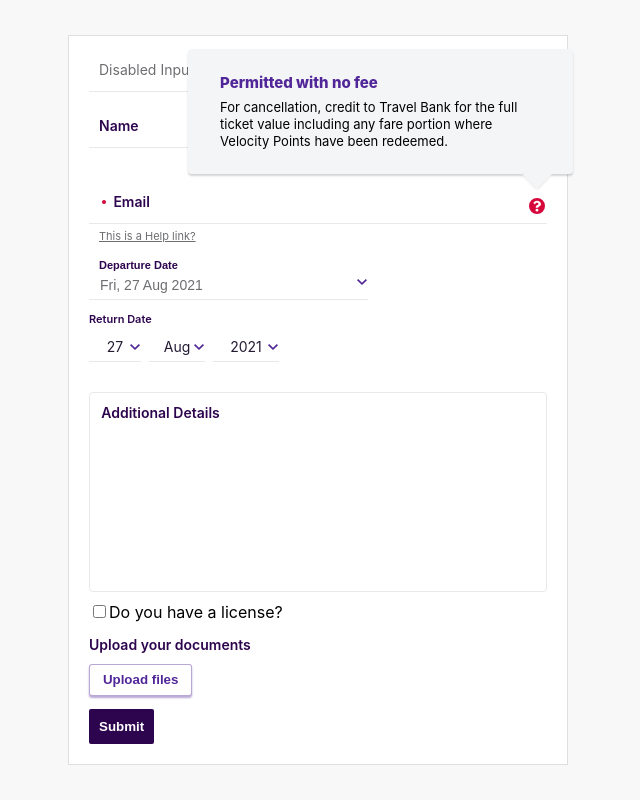
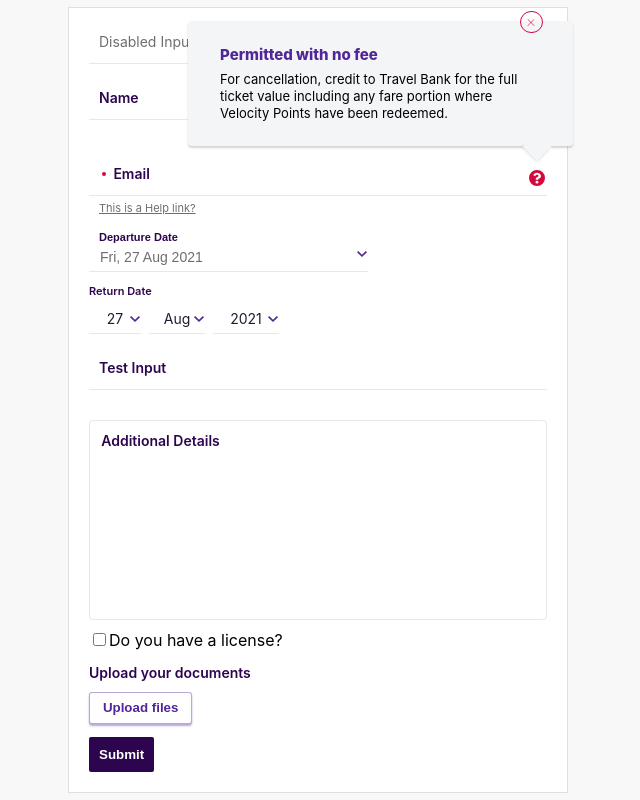
Before and after one commit to iamjoelgeorge/resuable-formik-forms-library, a React (Create React App) app: page / in a window 1280 px wide. Shown: the whole page, without its empty margins (322-962 px from the left). Built offline with nearby package versions, Linux system fonts and the light colour scheme.

Commit message:
Finished the Tooltip component.

```diff
--- a/src/components/CustomFormikForm/FormOne/FormOne.js
+++ b/src/components/CustomFormikForm/FormOne/FormOne.js
@@ -1,6 +1,8 @@
 /* eslint-disable */
-import { Field } from 'formik';
+
 import React from 'react';
+
+import styles from './FormOne.module.scss';
 import Button from '../../Button/Button';
 import Checkbox from '../Checkbox/Checkbox';
 import DatePicker from '../DatePicker/DatePicker';
@@ -8,8 +10,6 @@ import FileUploadInput from '../FileUploadInput/FileUploadInput';
 import FormContainer from '../FormContainer/FormContainer';
 import Input from '../Input/Input';
 import Textarea from '../Textarea/Textarea';
-
-import styles from './FormOne.module.scss';
 
 const FormOne = () => {
   const initialValues = {
@@ -87,10 +87,13 @@ const FormOne = () => {
         helpLink='#'
         helpLinkText='This is a Help link?'
         isRequired
-        showTooltipImage
+        showTooltipIcon
+        tooltipIconHeading='Permitted with no fee'
+        tooltipIconContent='For cancellation, credit to Travel Bank for the full ticket value including any fare portion where Velocity Points have been redeemed.'
       />
       <DatePicker name='departureDate' label='Departure Date' />
       <DatePicker name='returnDate' dropdown label='Return Date' />
+      <Input type='test' name='test' label='Test Input' />
       <Textarea name='description' label='Additional Details' />
       <Checkbox name='license' label='Do you have a license?' />
       <FileUploadInput name='idProofs' label='Upload your documents' />
--- a/src/components/CustomFormikForm/Input/Input.js
+++ b/src/components/CustomFormikForm/Input/Input.js
@@ -5,7 +5,6 @@ import { Field } from 'formik';
 
 import styles from './Input.module.scss';
 import { joinClassNames } from '../../../utils/utils';
-import ToolTipIcon from '../../../assets/images/help.svg';
 import ErrorText from '../ErrorText/ErrorText';
 import SlidingLabel from '../SlidingLabel/SlidingLabel';
 import Link from '../Link/Link';
@@ -18,7 +17,10 @@ const Input = (props) => {
     placeholder,
     formik,
     containerClass: customContainerClass,
-    showTooltipImage = false,
+    showTooltipIcon = false,
+    tooltipIconHeading,
+    tooltipIconContent,
+    tooltipIconContentElement,
     tooltipLink,
     tooltipLinkText,
     helpLinkText,
@@ -90,9 +92,13 @@ const Input = (props) => {
           />
         )}
 
-        {showTooltipImage && (
+        {showTooltipIcon && (
           <div className={styles.toolTipWithImage}>
-            <ToolTip />
+            <ToolTip
+              heading={tooltipIconHeading}
+              content={tooltipIconContent}
+              contentElement={tooltipIconContentElement}
+            />
           </div>
         )}
       </div>
@@ -114,7 +120,10 @@ Input.propTypes = {
   placeholder: PropTypes.string,
   formik: PropTypes.object,
   containerClass: PropTypes.string,
-  showTooltipImage: PropTypes.bool,
+  showTooltipIcon: PropTypes.bool,
+  tooltipIconHeading: PropTypes.string,
+  tooltipIconContent: PropTypes.string,
+  tooltipIconContentElement: PropTypes.element,
   tooltipLink: PropTypes.string,
   tooltipLinkText: PropTypes.string,
   helpLinkText: PropTypes.string,
--- a/src/components/CustomFormikForm/ToolTip/ToolTip.js
+++ b/src/components/CustomFormikForm/ToolTip/ToolTip.js
@@ -1,33 +1,68 @@
-import React, { useState } from 'react';
-import DefaultToolTipIcon from '../../../assets/images/help.svg';
+import React, { useState, useLayoutEffect, useRef } from 'react';
+
+import PropTypes from 'prop-types';
 
 import styles from './ToolTip.module.scss';
+import ToolTipIcon from '../../../assets/images/help.svg';
 
 const ToolTip = (props) => {
-  const { icon, heading, description } = props;
-  const [isDescriptionBoxOpen, setIsDescriptionBoxOpen] = useState(true);
+  const { heading, content, contentElement } = props;
+  const [isContentBoxOpen, setIsContentBoxOpen] = useState(true);
 
-  const toolTipIcon = icon ? icon : DefaultToolTipIcon;
+  const tooltipRef = useRef();
 
-  const handleClick = () => {
-    setIsDescriptionBoxOpen((prevState) => !prevState);
+  useLayoutEffect(() => {
+    document.addEventListener('mousedown', handleClickOutside);
+    document.addEventListener('keydown', handleEscKeyPress);
+
+    return () => {
+      document.removeEventListener('mousedown', handleClickOutside);
+      document.removeEventListener('keydown', handleEscKeyPress);
+    };
+  }, []);
+
+  const handleClickOutside = (e) => {
+    const calendarNode = tooltipRef.current;
+    const clickedNode = e.target;
+
+    if (calendarNode?.contains(clickedNode)) return;
+    setIsContentBoxOpen(false);
+  };
+
+  const handleEscKeyPress = (e) => {
+    if (e.keyCode === 27) {
+      setIsContentBoxOpen(false);
+    }
+  };
+
+  const toggleTooltipContentBox = () => {
+    setIsContentBoxOpen((prevState) => !prevState);
   };
 
   return (
-    <div className={styles.container}>
-      <img src={toolTipIcon} alt='help icon' onClick={handleClick} />
+    <div ref={tooltipRef} className={styles.container}>
+      <img src={ToolTipIcon} alt='tooltip' onClick={toggleTooltipContentBox} />
 
-      {isDescriptionBoxOpen && (
-        <div className={styles.descriptionBox}>
-          <p className={styles.heading}>Permitted with no fee</p>
-          <p className={styles.description}>
-            For cancellation, credit to Travel Bank for the full ticket value including any fare
-            portion where Velocity Points have been redeemed.
-          </p>
+      {isContentBoxOpen && (
+        <div className={styles.contentBox}>
+          <button className={styles.closeButton} onClick={toggleTooltipContentBox}>
+            <div className={styles.line}></div>
+            <div className={styles.line}></div>
+          </button>
+          <p className={styles.heading}>{heading}</p>
+          {content && <p className={styles.content}>{content}</p>}
+          {contentElement && <p className={styles.content}>{contentElement}</p>}
         </div>
       )}
     </div>
   );
 };
 
+ToolTip.propTypes = {
+  icon: PropTypes.string,
+  heading: PropTypes.string,
+  content: PropTypes.string,
+  contentElement: PropTypes.element,
+};
+
 export default ToolTip;
--- a/src/components/CustomFormikForm/ToolTip/ToolTip.module.scss
+++ b/src/components/CustomFormikForm/ToolTip/ToolTip.module.scss
@@ -5,6 +5,7 @@
   width: em(16);
   height: em(16);
   position: relative;
+  z-index: 1;
 
   img {
     width: 100%;
@@ -12,7 +13,7 @@
     cursor: pointer;
   }
 
-  .descriptionBox {
+  .contentBox {
     position: absolute;
     right: -28px;
     bottom: 250%;
@@ -43,14 +44,42 @@
       right: 25px;
       bottom: -7px;
       transform: rotate(45deg);
-      width: 23px;
+      width: 25px;
       height: 21px;
       z-index: -1;
       box-shadow: 4px 4px 3px -2px $shadowTwo;
     }
 
+    .closeButton {
+      position: absolute;
+      right: 30px;
+      top: -10px;
+      padding: 0;
+      background-color: transparent;
+      height: em(28);
+      width: em(28);
+      border: 1px solid $tooltipRed;
+      border-radius: 50%;
+      text-align: center;
+      font-size: em(13);
+      cursor: pointer;
+
+      .line {
+        position: absolute;
+        left: 5px;
+        width: 10px;
+        border-bottom: 1px solid $tooltipRed;
+        border-radius: 10px;
+        transform: rotate(45deg);
+
+        &:last-child {
+          transform: rotate(-45deg);
+        }
+      }
+    }
+
     .heading,
-    .description {
+    .content {
       margin: 0;
     }
 
@@ -61,7 +90,7 @@
       margin-bottom: em(8);
     }
 
-    .description {
+    .content {
       font-size: em(13);
       line-height: 17px;
     }
```
